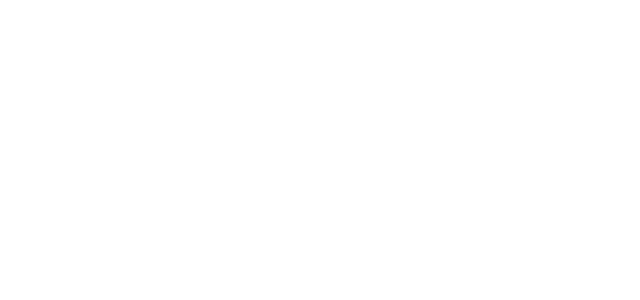
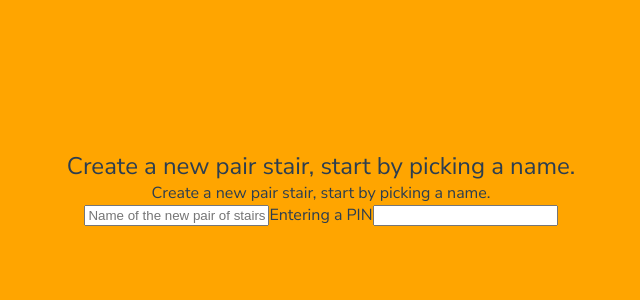
Before and after one commit to tmatthiash/pair-stairs, a Vue app in the folder frontend/: page /newstair in a window 1280 px wide. Before the commit this address had no page. Shown: the top 300 px of the page, without its empty margins (319-959 px from the left). Built offline with nearby package versions, Linux system fonts and the light colour scheme.

Commit message:
working on create new stair room

```diff
--- a/frontend/public/index.html
+++ b/frontend/public/index.html
@@ -1,3 +1,6 @@
+<link rel="preconnect" href="https://fonts.gstatic.com">
+<link href="https://fonts.googleapis.com/css2?family=Nunito+Sans&display=swap" rel="stylesheet">
+
 <!DOCTYPE html>
 <html lang="" style="height: 100%;">
   <head>
--- a/frontend/src/App.vue
+++ b/frontend/src/App.vue
@@ -8,7 +8,7 @@
 
 <style lang="scss">
 #app {
-  font-family: Avenir, Helvetica, Arial, sans-serif;
+  font-family: "Nunito Sans", Avenir, Helvetica, Arial, sans-serif;
   -webkit-font-smoothing: antialiased;
   -moz-osx-font-smoothing: grayscale;
   text-align: center;
--- /dev/null
+++ b/frontend/src/components/NewStair/NewStair.vue
@@ -0,0 +1,38 @@
+<template>
+    <div class="new-stair">
+      <div class ="new-stair-text">
+        Create a new pair stair, start by picking a name.
+      </div>
+      <new-stair-options />
+    </div>
+
+</template>
+
+<script lang="ts">
+import { defineComponent } from "vue";
+import NewStairOptions from "./NewStairOptions/NewStairOptions.vue"
+
+export default defineComponent({
+  name: "NewStair"
+  ,
+  components: {
+    NewStairOptions
+  }
+});
+</script>
+
+<style lang="scss" scoped>
+@import "../../colors.scss";
+
+.new-stair {
+    @include color-theme('background-color', 'primary-background');
+
+    padding-top: 150px;
+    height: 100%;
+    width: 100%;
+}
+
+.new-stair-text {
+    font-size: 24px;
+}
+</style>
--- /dev/null
+++ b/frontend/src/components/NewStair/NewStairOptions/NewStairOptions.vue
@@ -0,0 +1,42 @@
+<template>
+  <div class="new-stair-options">
+    <div class="new stair-options-text">Create a new pair stair, start by picking a name.</div>
+    <form>
+      <input v-model="form.stairName" required placeholder="Name of the new pair of stairs"/>
+      <label for="passwordInput" v-if="isPin">{{"Entering a PIN"}}</label>
+        <label for="passwordInput" v-else>{{"Entering a Password"}}</label>
+        <input id="passwordInput" v-model="form.stairPassOrPin" />
+    </form>
+  </div>
+</template>
+
+<script lang="ts">
+import { defineComponent } from "vue";
+
+export default defineComponent({
+  name: "NewStairOptions",
+  data() {
+    return {
+      isSetToPin: true,
+      form: {
+        stairName: "",
+        stairPassOrPin: "",
+      },
+    };
+  },
+  computed: {
+      isPin() {
+          if(!isNaN(Number(this.form.stairPassOrPin)) && (this.form.stairPassOrPin.length <=4)){
+              return true;
+          }
+          else {
+              return false;
+          }
+      }
+  }
+});
+</script>
+
+<style lang="scss" scoped>
+@import "../../../colors.scss";
+</style>
--- a/frontend/src/router/index.ts
+++ b/frontend/src/router/index.ts
@@ -2,6 +2,7 @@
 import { createRouter, createWebHistory, RouteRecordRaw } from "vue-router";
 import Home from "../views/Home.vue";
 import HomePage from "../views/HomePage.vue"
+import NewStair from "../components/NewStair/NewStair.vue"
 
 const routes: Array<RouteRecordRaw> = [
   {
@@ -13,6 +14,11 @@
     path: "/homepage",
     name: "HomePage",
     component: HomePage,
+  },
+  {
+    path: "/newstair",
+    name: "NewStair",
+    component: NewStair,
   },
   {
     path: "/about",
--- a/frontend/src/views/HomePage.vue
+++ b/frontend/src/views/HomePage.vue
@@ -2,6 +2,11 @@
   <div class="home-page">
     <div class="home-page-banner">
       Welcome to Pair Stairs dot something, you ready to pair up some stairs??????
+    </div>
+    <div class="home-page-button-holder">
+      <router-link to="/newStair">Home</router-link>
+      <button>Create a new pair stair</button>
+      <button>Join an existing pair stair</button>
     </div>
   </div>
 </template>
@@ -14,7 +19,7 @@
 });
 </script>
 
-<style lang="scss">
+<style lang="scss" scoped>
 @import "../colors.scss";
 
 .home-page {
```
